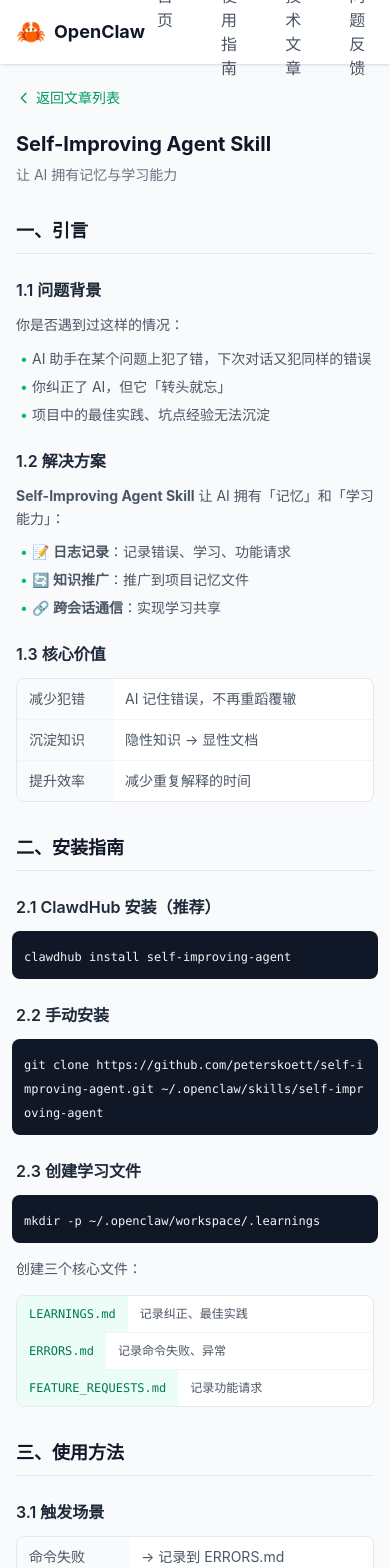
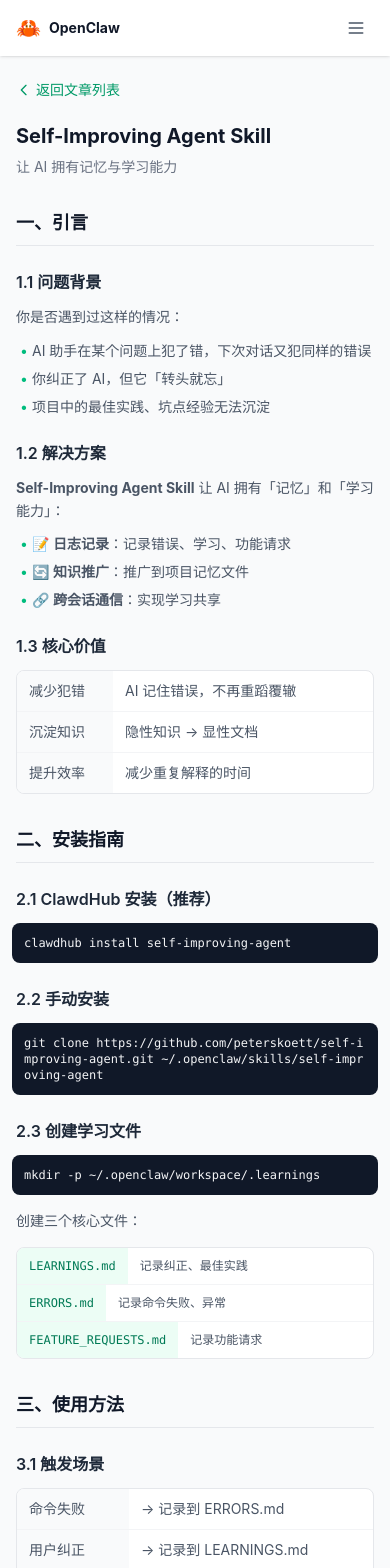
Before and after one commit to dingclaw/openclaw-guide, a React (Vite) app: page /openclaw-guide/skill/self-improvement in a window 390 px wide. Shown: the top 1568 px of the page. Built offline with nearby package versions, Linux system fonts and the light colour scheme.

Commit message:
fix: 修复移动端导航栏溢出和代码块截断问题

```diff
--- a/src/components/Navbar.jsx
+++ b/src/components/Navbar.jsx
@@ -1,7 +1,9 @@
+import { useState } from 'react'
 import { Link, useLocation } from 'react-router-dom'
 
 function Navbar() {
   const location = useLocation()
+  const [menuOpen, setMenuOpen] = useState(false)
 
   const links = [
     { path: '/', label: '首页' },
@@ -13,18 +15,19 @@
   return (
     <nav className="bg-white shadow-sm sticky top-0 z-50">
       <div className="max-w-6xl mx-auto px-4">
-        <div className="flex items-center justify-between h-16">
+        <div className="flex items-center justify-between h-14">
           <Link to="/" className="flex items-center gap-2">
-            <span className="text-2xl">🦀</span>
-            <span className="font-bold text-lg text-gray-900">OpenClaw</span>
+            <span className="text-xl sm:text-2xl">🦀</span>
+            <span className="font-bold text-sm sm:text-lg text-gray-900">OpenClaw</span>
           </Link>
 
-          <div className="flex gap-6">
+          {/* 桌面端导航 */}
+          <div className="hidden sm:flex gap-4 lg:gap-6">
             {links.map(link => (
               <Link
                 key={link.path}
                 to={link.path}
-                className={`px-3 py-2 rounded-lg transition-colors ${
+                className={`px-2 lg:px-3 py-1.5 rounded-lg text-sm transition-colors ${
                   location.pathname === link.path
                     ? 'bg-emerald-100 text-emerald-700'
                     : 'text-gray-600 hover:text-gray-900'
@@ -34,7 +37,41 @@
               </Link>
             ))}
           </div>
+
+          {/* 移动端菜单按钮 */}
+          <button
+            className="sm:hidden p-2 text-gray-600"
+            onClick={() => setMenuOpen(!menuOpen)}
+          >
+            <svg className="w-5 h-5" fill="none" stroke="currentColor" viewBox="0 0 24 24">
+              {menuOpen ? (
+                <path strokeLinecap="round" strokeLinejoin="round" strokeWidth={2} d="M6 18L18 6M6 6l12 12" />
+              ) : (
+                <path strokeLinecap="round" strokeLinejoin="round" strokeWidth={2} d="M4 6h16M4 12h16M4 18h16" />
+              )}
+            </svg>
+          </button>
         </div>
+
+        {/* 移动端下拉菜单 */}
+        {menuOpen && (
+          <div className="sm:hidden pb-3 border-t border-gray-100 mt-0 pt-2">
+            {links.map(link => (
+              <Link
+                key={link.path}
+                to={link.path}
+                onClick={() => setMenuOpen(false)}
+                className={`block px-3 py-2 rounded-lg text-sm transition-colors ${
+                  location.pathname === link.path
+                    ? 'bg-emerald-100 text-emerald-700'
+                    : 'text-gray-600 hover:bg-gray-50'
+                }`}
+              >
+                {link.label}
+              </Link>
+            ))}
+          </div>
+        )}
       </div>
     </nav>
   )
--- a/src/pages/SkillArticle.jsx
+++ b/src/pages/SkillArticle.jsx
@@ -80,18 +80,18 @@
             </h2>
 
             <h3 className="text-base font-semibold text-gray-800 mt-6 mb-3">2.1 ClawdHub 安装（推荐）</h3>
-            <div className="bg-gray-900 text-gray-100 p-3 sm:p-4 rounded-lg overflow-x-auto mb-4 -mx-1 sm:mx-0">
-              <code className="text-xs sm:text-sm whitespace-nowrap">clawdhub install self-improving-agent</code>
+            <div className="bg-gray-900 text-gray-100 p-3 sm:p-4 rounded-lg mb-4 overflow-x-auto -mx-1 sm:mx-0">
+              <code className="text-xs sm:text-sm whitespace-nowrap block">clawdhub install self-improving-agent</code>
             </div>
 
             <h3 className="text-base font-semibold text-gray-800 mt-6 mb-3">2.2 手动安装</h3>
-            <div className="bg-gray-900 text-gray-100 p-3 sm:p-4 rounded-lg overflow-x-auto mb-4 -mx-1 sm:mx-0">
-              <code className="text-xs sm:text-sm break-all">git clone https://github.com/peterskoett/self-improving-agent.git ~/.openclaw/skills/self-improving-agent</code>
+            <div className="bg-gray-900 text-gray-100 p-3 sm:p-4 rounded-lg mb-4 overflow-x-auto -mx-1 sm:mx-0">
+              <code className="text-xs sm:text-sm whitespace-pre-wrap break-all block">git clone https://github.com/peterskoett/self-improving-agent.git ~/.openclaw/skills/self-improving-agent</code>
             </div>
 
             <h3 className="text-base font-semibold text-gray-800 mt-6 mb-3">2.3 创建学习文件</h3>
-            <div className="bg-gray-900 text-gray-100 p-3 sm:p-4 rounded-lg overflow-x-auto mb-4 -mx-1 sm:mx-0">
-              <code className="text-xs sm:text-sm">mkdir -p ~/.openclaw/workspace/.learnings</code>
+            <div className="bg-gray-900 text-gray-100 p-3 sm:p-4 rounded-lg mb-4 overflow-x-auto -mx-1 sm:mx-0">
+              <code className="text-xs sm:text-sm block">mkdir -p ~/.openclaw/workspace/.learnings</code>
             </div>
             <p className="text-gray-600 mb-4 text-sm sm:text-base">创建三个核心文件：</p>
             <div className="bg-white rounded-lg border border-gray-200 overflow-hidden mb-4">
@@ -149,8 +149,8 @@
 
             <h3 className="text-base font-semibold text-gray-800 mt-6 mb-3">4.1 Hook 集成</h3>
             <p className="text-gray-600 mb-3 text-sm sm:text-base">Hook 可以在特定时机自动触发：</p>
-            <div className="bg-gray-900 text-gray-100 p-3 sm:p-4 rounded-lg overflow-x-auto mb-4 -mx-1 sm:mx-0">
-              <code className="text-xs sm:text-sm block"># 复制 hook
+            <div className="bg-gray-900 text-gray-100 p-3 sm:p-4 rounded-lg mb-4 overflow-x-auto -mx-1 sm:mx-0">
+              <code className="text-xs sm:text-sm whitespace-pre block"># 复制 hook
 cp -r hooks/openclaw ~/.openclaw/hooks/self-improvement
 
 # 启用
```
